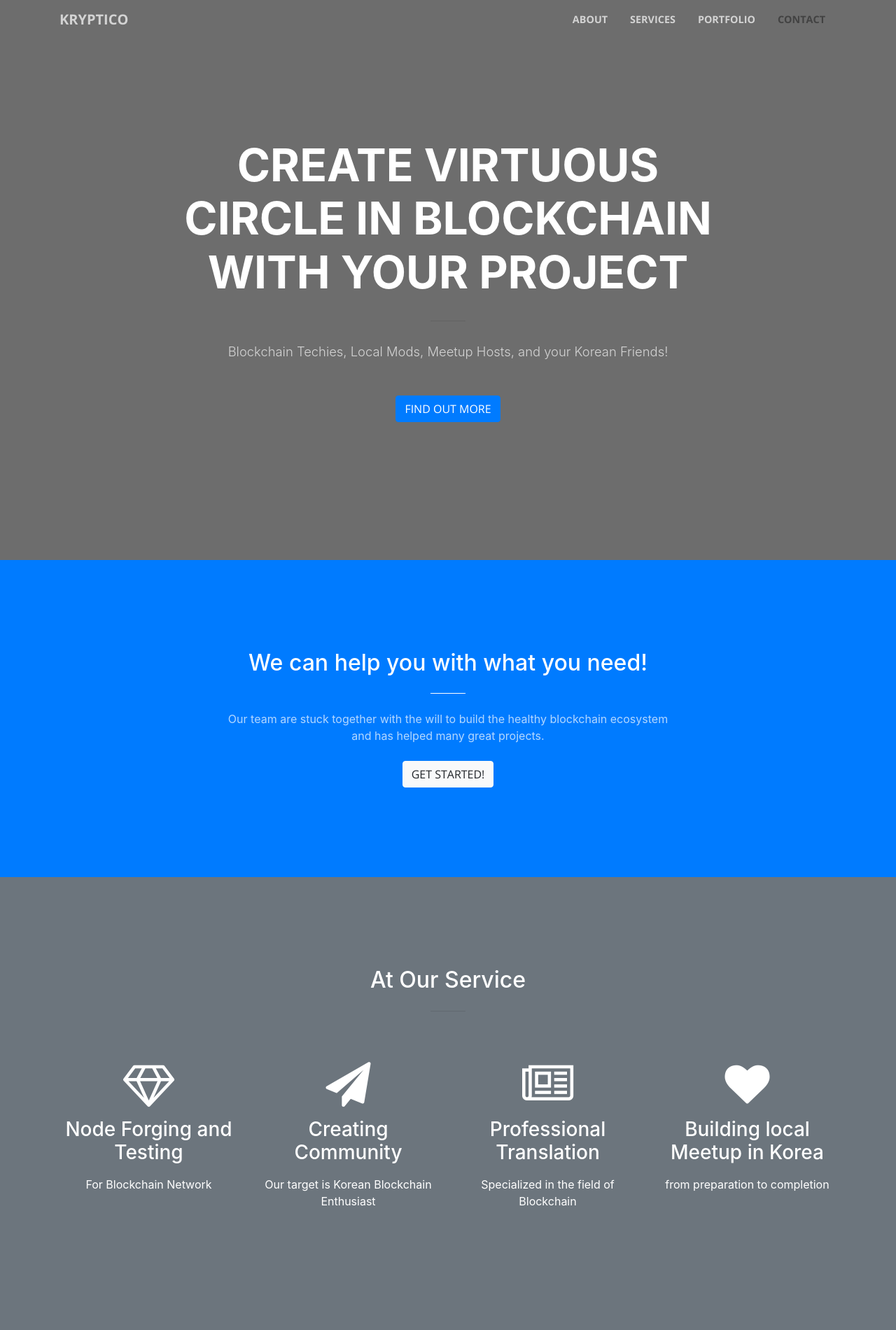
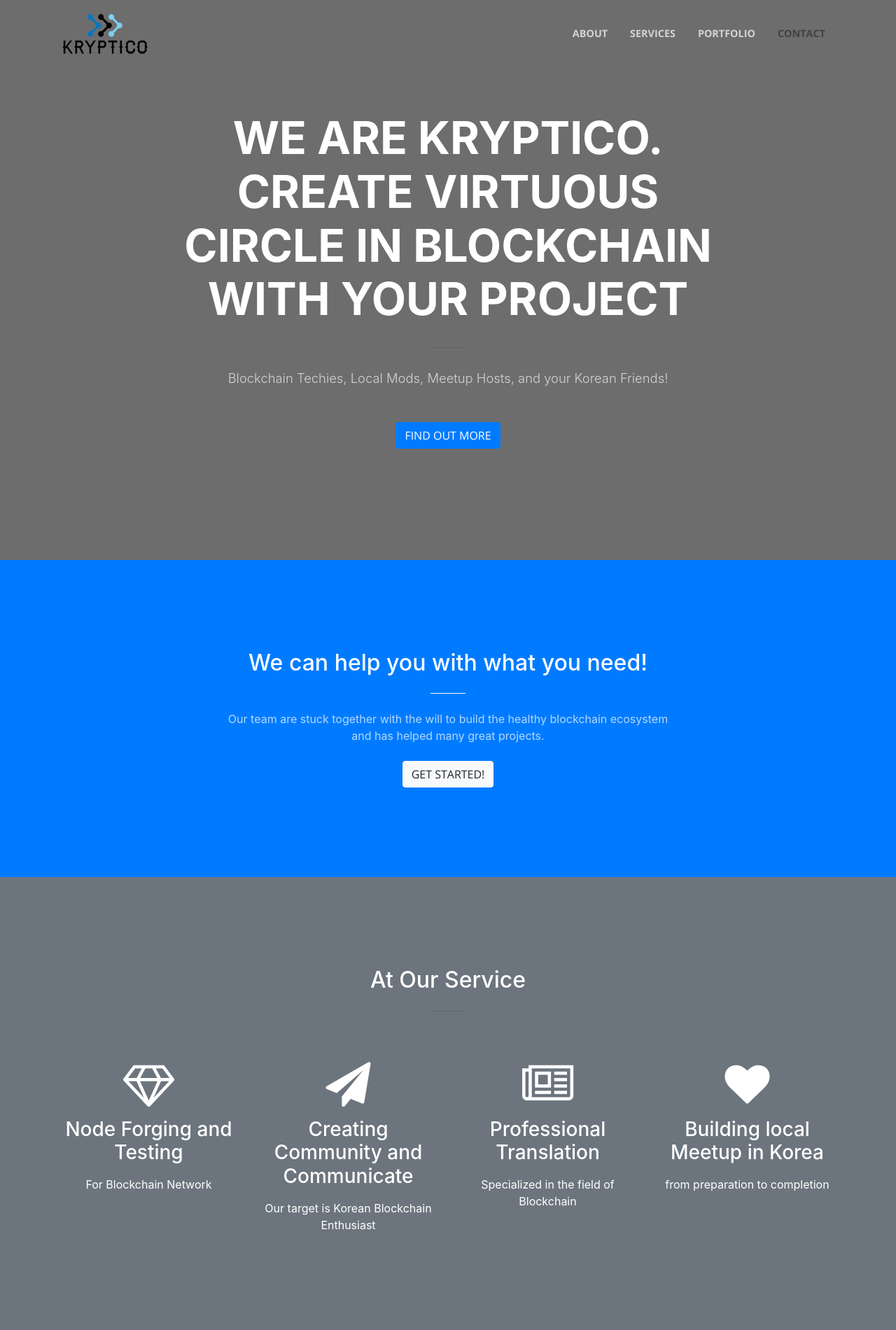
Before and after one commit to KRyptico/kryptico-, a website with bundled scripts: page index.html in a window 1280 px wide. Shown: the top 1900 px of the page at 70% size. Built offline with nearby package versions, Linux system fonts and the light colour scheme.

Commit message:
Update index.html

```diff
--- a/index.html
+++ b/index.html
@@ -31,7 +31,8 @@
     <!-- Navigation -->
     <nav class="navbar navbar-expand-lg navbar-light fixed-top" id="mainNav">
       <div class="container">
-        <a class="navbar-brand js-scroll-trigger" href="#page-top">Kryptico</a>
+        <img class="img-fluid" src="img/logo1.png" href="#page-top">
+
         <button class="navbar-toggler navbar-toggler-right" type="button" data-toggle="collapse" data-target="#navbarResponsive" aria-controls="navbarResponsive" aria-expanded="false" aria-label="Toggle navigation">
           <span class="navbar-toggler-icon"></span>
         </button>
@@ -59,7 +60,7 @@
         <div class="row">
           <div class="col-lg-9 mx-auto">
             <h1 class="text-uppercase">
-              <strong>Create virtuous circle in blockchain with YOUR project</strong>
+              <strong>We Are Kryptico. CREATE VIRTUOUS CIRCLE IN BLOCKCHAIN WITH YOUR PROJECT</strong>
             </h1>
             <hr>
           </div>
@@ -105,7 +106,7 @@
           <div class="col-lg-3 col-md-6 text-center">
             <div class="service-box mt-5 mx-auto">
               <i class="fa fa-4x fa-paper-plane text-white mb-3 sr-icons"></i>
-              <h3 class="mb-3 text-white">Creating Community</h3>
+              <h3 class="mb-3 text-white">Creating Community and Communicate</h3>
               <p class="mb-0 text-white">Our target is Korean Blockchain Enthusiast</p>
             </div>
           </div>
@@ -546,13 +547,13 @@
             <p class="mb-5">We are always ready to help you.</p>
           </div>
         </div>
-          <div class="col-lg-4 mr-auto text-center">
+          <div class="col-lg-4 mx-auto text-center">
             <i class="fa fa-envelope-o fa-3x mb-3 sr-contact"></i>
             <p>
               <a href="mailto:contact@kryptico.kr">contact@kryptico.kr</a>
             </p>
           </div>
-        </div>
+          </div>
       </div>
     </div>
     </section>
```
